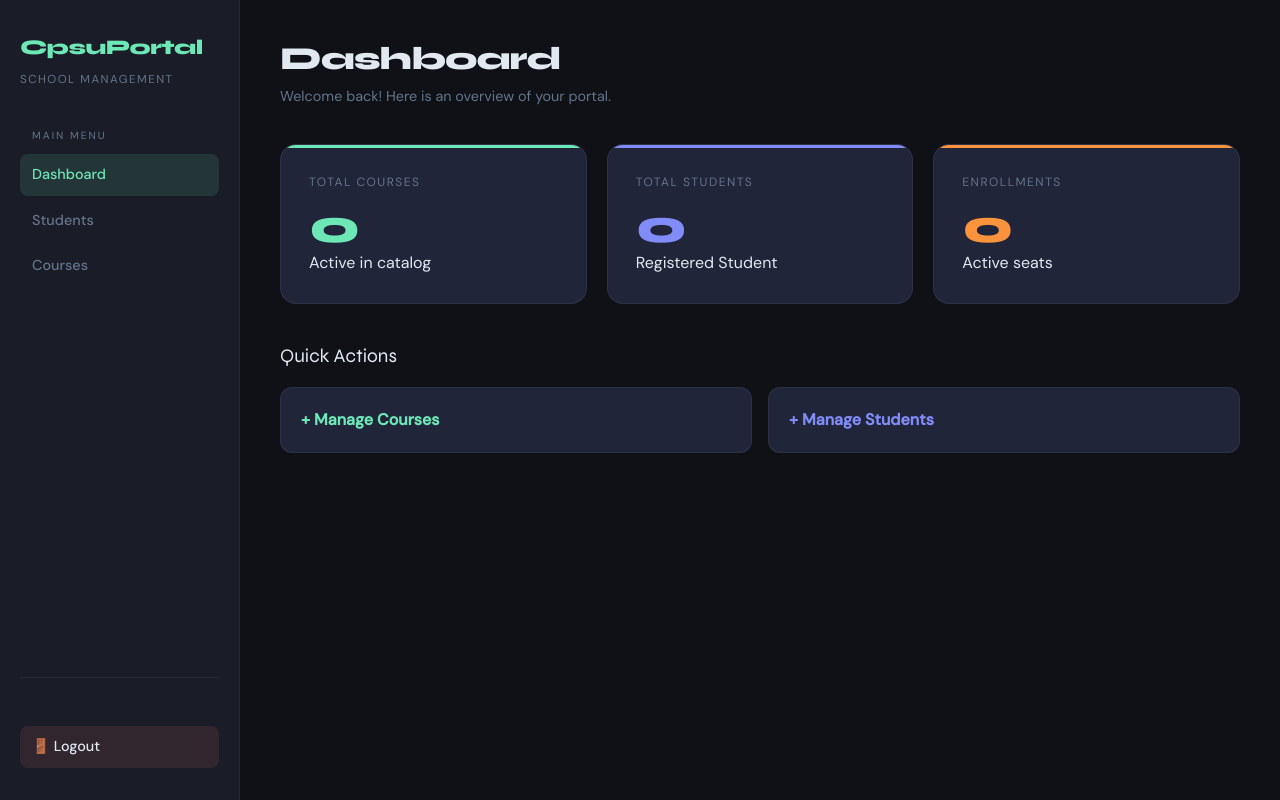
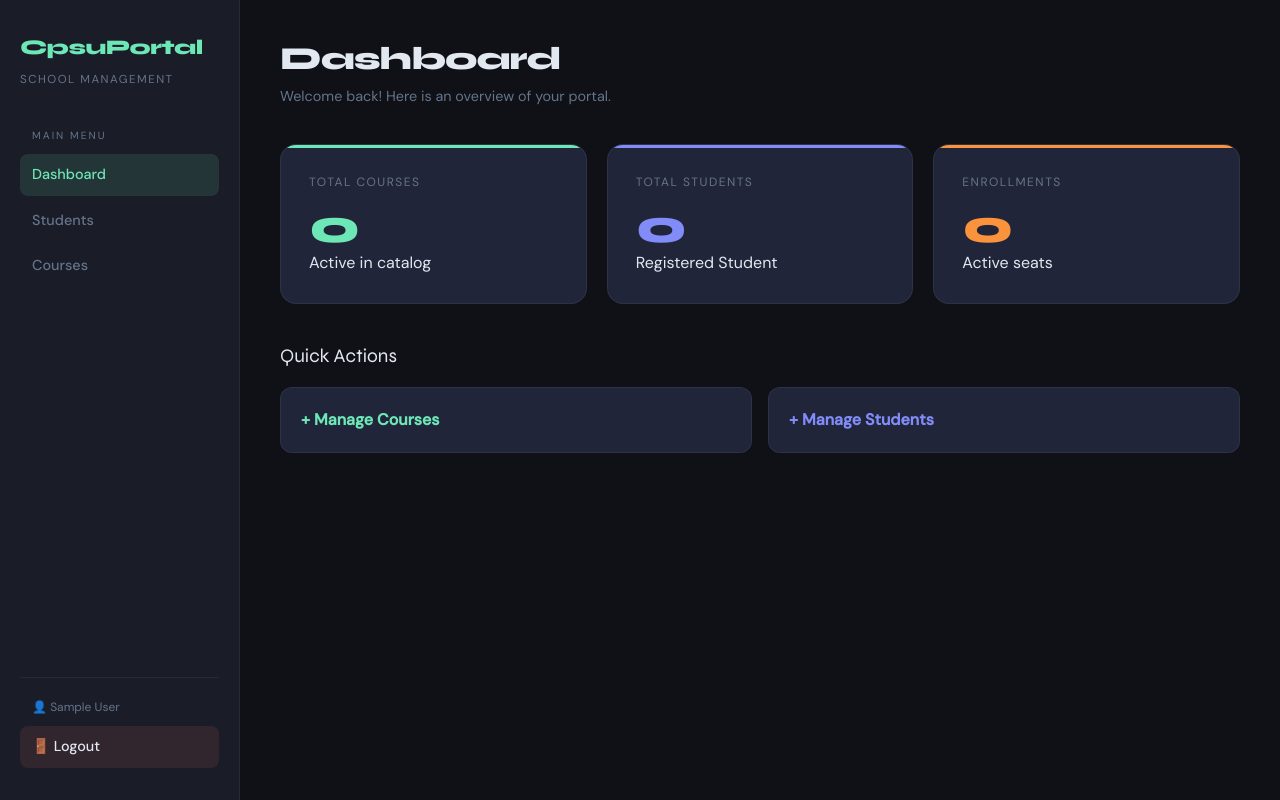
Before and after one commit to redeemflores488-sudo/Redeemflores, a website: page public/index.html in a window 1280 px wide. Drawn offline with nearby package versions, Linux system fonts and the light colour scheme; no server answers; sample sign-in values are in the browser's storage.

Commit message:
Update index.html

```diff
--- a/public/index.html
+++ b/public/index.html
@@ -221,6 +221,13 @@
         </div>
     </main>
 
-    <script src="script.js"></script>
+<script>
+    const _user = sessionStorage.getItem('user');
+    if (!_user) window.location.href = 'login.html';
+    const _userData = JSON.parse(_user || '{}');
+    document.getElementById('loggedInUser').textContent = '👤 ' + _userData.name;
+</script>
+
+   <script src="script.js"></script>
 </body>
 </html>
```
